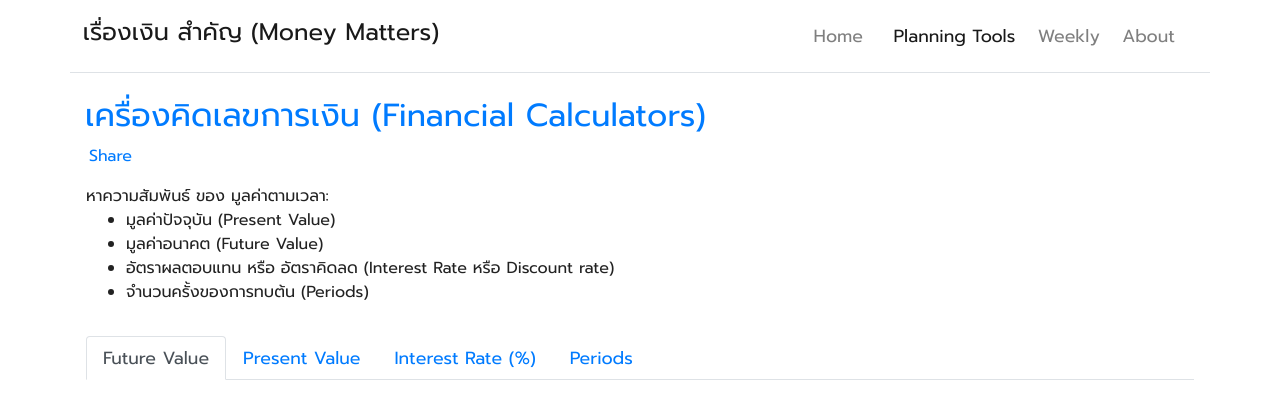
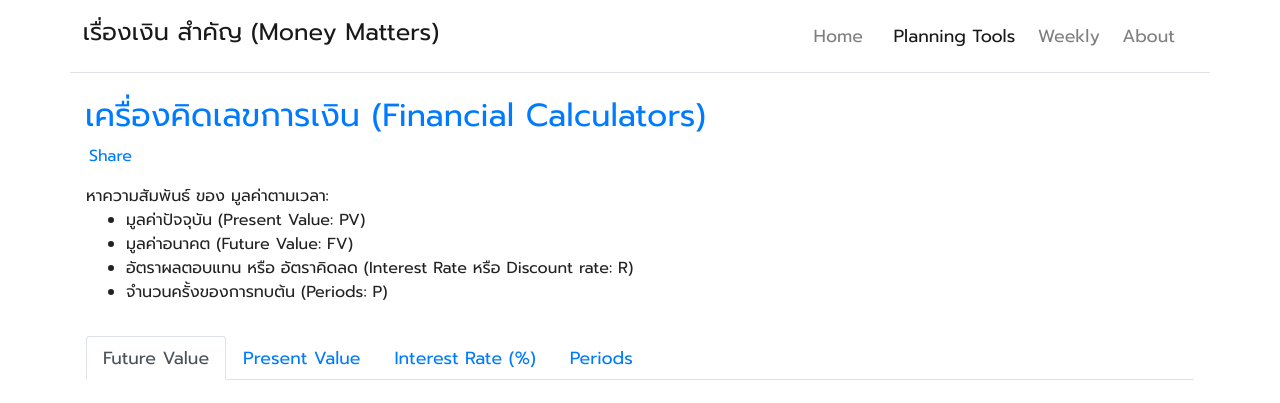
Before and after one commit to moneysart/moneysart.github.io, a Jekyll site: the page built from tools/financial-calculators/index.html, in a window 1280 px wide. Shown: the top 403 px of the page. Built offline with Jekyll 4.4.1, drawn with Linux system fonts in a browser that asks for light colours; nearby versions of some CDN libraries.

```diff
--- a/tools/financial-calculators/index.html
+++ b/tools/financial-calculators/index.html
@@ -26,10 +26,10 @@ date: 2021-05-08
         <div class="col-12 pb-0">
             หาความสัมพันธ์ ของ มูลค่าตามเวลา:
             <ul>
-                <li>มูลค่าปัจจุบัน (Present Value)</li>
-                <li>มูลค่าอนาคต (Future Value)</li>
-                <li>อัตราผลตอบแทน หรือ อัตราคิดลด (Interest Rate หรือ Discount rate)</li>
-                <li>จำนวนครั้งของการทบต้น (Periods)</li>
+                <li>มูลค่าปัจจุบัน (Present Value: PV)</li>
+                <li>มูลค่าอนาคต (Future Value: FV)</li>
+                <li>อัตราผลตอบแทน หรือ อัตราคิดลด (Interest Rate หรือ Discount rate: R)</li>
+                <li>จำนวนครั้งของการทบต้น (Periods: P)</li>
             </ul>
         </div>
 
@@ -335,7 +335,8 @@ date: 2021-05-08
                     data-parent="#accordion">
                     <div class="card-body">
 
-                        อยู่ระหว่างจัดทำ. โปรดติดตาม.
+                        <!-- อยู่ระหว่างจัดทำ. โปรดติดตาม. -->
+                        $$ FV = PV * \biggl( 1 + \frac{R}{100} \biggr)^{P} $$
 
                     </div>
                 </div>
@@ -362,3 +363,6 @@ date: 2021-05-08
     // add event on click
     Object.keys(elementsGroups).forEach(key => elementsGroups[key]['button'].addEventListener("click", reCalculate))
 </script>
+<!-- MathJax -->
+<script src="https://polyfill.io/v3/polyfill.min.js?features=es6"></script>
+<script id="MathJax-script" async src="https://cdn.jsdelivr.net/npm/mathjax@3/es5/tex-mml-chtml.js"></script>
```
